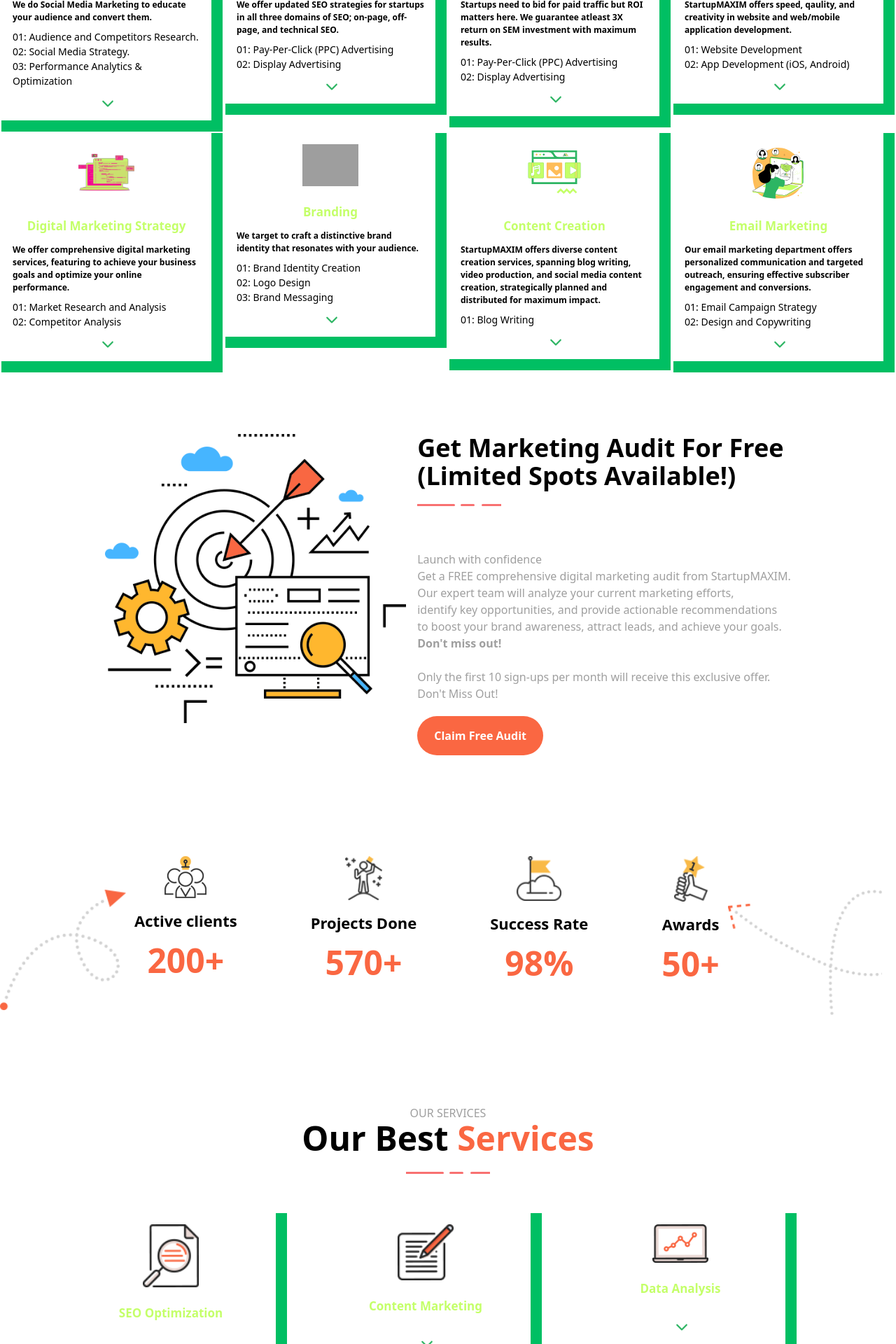
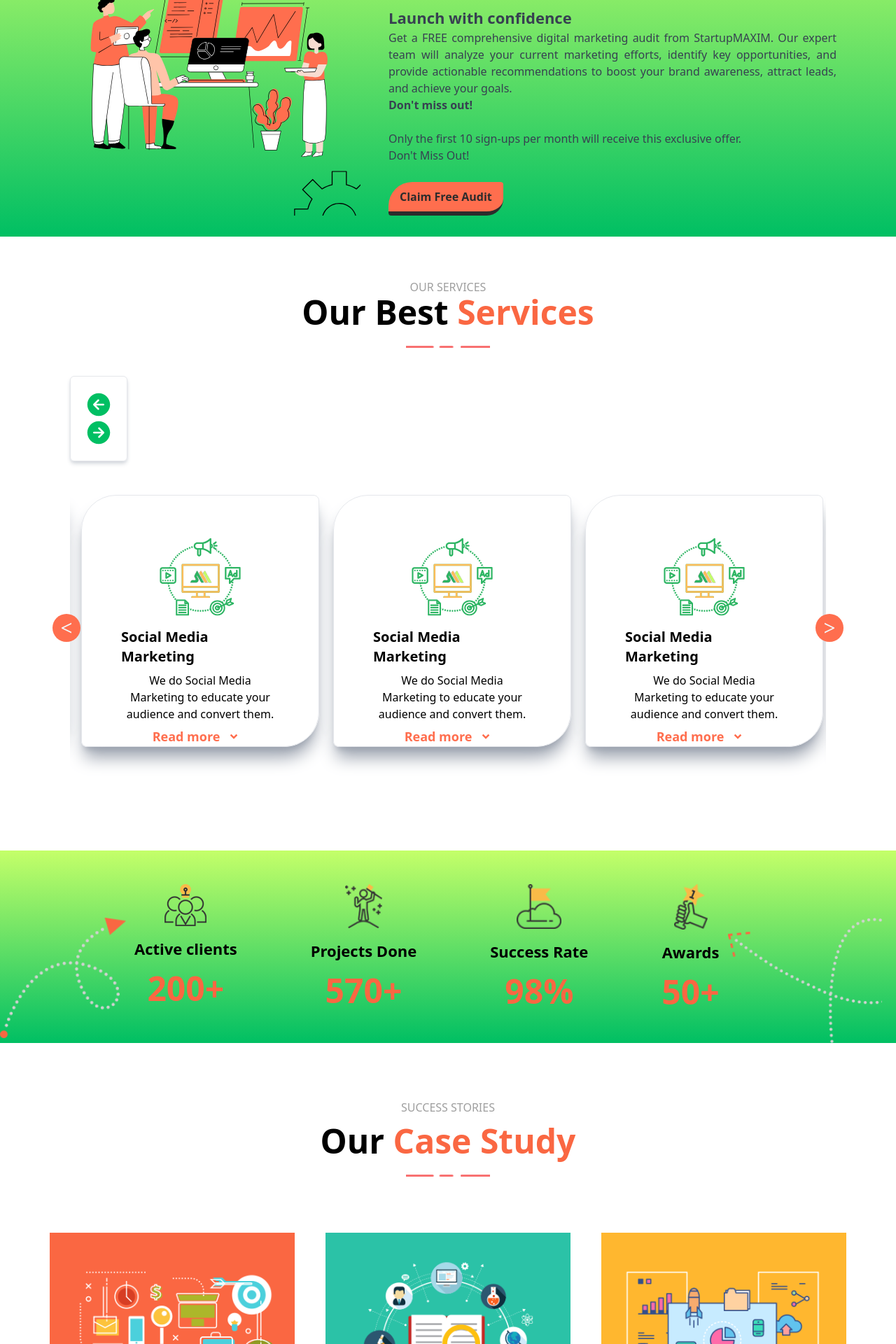
Before and after one commit to mhmAdmin1122/startupMAXIM, a Next.js app: page /Components/H/HomeSection in a window 1280 px wide. Shown: the part 400-2320 px from the top of the page at 70% size. Built offline with nearby package versions, Linux system fonts and the light colour scheme; grey boxes are pictures that could not be loaded.

Commit message:
few more changing 15feb

```diff
--- a/pages/Components/H/HomeSection.tsx
+++ b/pages/Components/H/HomeSection.tsx
@@ -14,7 +14,7 @@
 // card Images
 import Image from "next/image";
 import ServiceCard from "../S/ServiceCard";
-import homeImage1 from "@/public/img/about_image (1).png";
+import homeImage1 from "@/public/img/Marketing-Audit-For-Free-StartupMAXIM .svg";
 import arrowleft from "@/public/img/about_image.png";
 import fact1 from "@/public/img/fact1.png";
 import fact2 from "@/public/img/fact2.png";
@@ -44,18 +44,21 @@
 import Marque from "../M/Marque";
 import Homecard from "../H/HomeCard";
 import CountingAnimation from "../C/CountingAnimation";
-import { Fredoka } from 'next/font/google'
+import { Fredoka } from "next/font/google";
+import ServicesSlider from "../S/ServicesSlider";
+import ServicesSliderCard from "../S/ServicesSliderCard";
+import Link from "next/link";
 
 const fredoka = Fredoka({
-  weight: '500',
-  subsets: ['latin'],
-})
-
+  weight: "500",
+  subsets: ["latin"],
+});
 
 const HomeSection = () => {
   return (
     <div>
-      <section className="flex gap-8 flex-wrap items-center mt-16 justify-center text-[#000]">
+      {/* about bussiness model */}
+      <section className="flex gap-8 flex-wrap items-center py-16 justify-center text-[#000]">
         <div>
           <h1
             id="section1-h1"
@@ -66,18 +69,20 @@
           </h1>
         </div>
         <div className="border-l-[5px] pl-8 max-[500px]:pl-3 max-[500px]:w-[90%] text-justify text-[#000] border-orange-600 w-[50%]">
-
           StatupMAXIM helps you generate results at every stage of your startup,
           from ideation to MVP, facilitating seamless scaling towards a
           successful exit, to elevating your brand to new heights, StartupMAXIM
           offers tailored solutions for every stage of your entrepreneurial
           journey.
-          <strong> World{"'"}s first dedicated marketing agency for startups.</strong>
+          <strong>
+            {" "}
+            World{"'"}s first dedicated marketing agency for startups.
+          </strong>
         </div>
       </section>
 
-
-      <section className="flex justify-around mt-14 flex-wrap">
+      {/* service used */}
+      {/* <section className="flex justify-around mt-14 flex-wrap">
         <ServiceCard
           imageUrl={card1}
           altText="Social Media Management service for startups"
@@ -180,14 +185,13 @@
           endinglist4="06: Subscriber List Management"
           endinglist5="07: Analytics and Reporting"
         />
-      </section>
-
+      </section> */}
 
       <section
-        className="flex justify-center mt-20 mb-24  gap-4 "
+        className="w-full flex justify-center gap-10 py-[30px] bg-gradient-to-t from-[#00bf63] to-[#c4ff69]"
         id="homesection3"
       >
-        <div className="w-fit">
+        <div className="">
           <Image
             className=""
             src={homeImage1}
@@ -196,36 +200,58 @@
             alt="img"
           />
         </div>
-        <div className="w-fit ">
-          <h1 className="text-4xl font-bold text-black">
-          Get Marketing Audit For Free <br />(Limited Spots Available!)
-          </h1>
+        <div className="grid justify-items-start w-[50%]">
+          <h2 className="text-4xl font-bold text-black">
+            Get Marketing Audit For Free (Limited Spots Available!)
+          </h2>
 
           <div className="mt-5">
             <Marque />
           </div>
 
-          <p className="mt-16 text-[#9f9f9f]">
-            Launch with confidence <br />
-            Get a FREE comprehensive digital marketing audit from StartupMAXIM. <br />{" "}
-            Our expert team will analyze your current marketing efforts, <br />{" "}
-            identify key opportunities, and provide actionable recommendations <br />
-            to boost your brand awareness, attract leads, and achieve your goals. <br />
-            <strong>Don{"'"}t miss out!</strong>
-          </p>
-          <p className="mt-6 text-[#9f9f9f]">
-          Only the first 10 sign-ups per month will receive this exclusive offer.{" "}
-          <br /> Don{"'"}t Miss Out!
-          </p>
-          <div className="">
-            <button className="p-4 pl-6 max-[385px]:mb-4 pr-6  bg-[#fa6742] hover:bg-[#2e2c2d] text-white font-bold rounded-full mr-5 mt-5">
+          <div className="text-gray-700">
+            <div className="pt-6 text-justify">
+              <h2 className="text-[22px] font-bold">Launch with confidence</h2>
+              <p>
+                Get a FREE comprehensive digital marketing audit from
+                StartupMAXIM. Our expert team will analyze your current
+                marketing efforts, identify key opportunities, and provide
+                actionable recommendations to boost your brand awareness,
+                attract leads, and achieve your goals.
+              </p>
+              <strong>Don{"'"}t miss out!</strong>
+            </div>
+
+            <p className="py-6">
+              Only the first 10 sign-ups per month will receive this exclusive
+              offer. <br /> Don{"'"}t Miss Out!
+            </p>
+          </div>
+
+          <Link
+            href="/"
+            className="text-center px-4 py-2 flex items-center justify-center bg-[#ff6e4e] hover:bg-[#2c2c2c] border-b-[6px]  border-[#2c2c2c] rounded-[4px] hover:border-[#ff6e4e] transition-all duration-300 delay-100 ease-in-out text-[#2c2c2c] hover:text-[#ff6e4e] font-bold rounded-tl-[34px] rounded-br-[24px]"
+          >
             Claim Free Audit
-            </button>
-          </div>
+          </Link>
         </div>
       </section>
 
-      <section className="pt-12 mb-20 flex gap-3">
+      {/* service slider */}
+      <section className="px-[60px] py-[60px] w-full">
+        <div className="flex flex-col items-center">
+          <h1 className="text-[#9f9f9f] ">OUR SERVICES</h1>
+          <h1 className="text-5xl font-bold" id="homesection4-h1">
+            Our Best <span className="text-[#fa6742]">Services</span>
+          </h1>
+          <div className="mt-6">
+            <Marque />
+          </div>
+        </div>
+        <ServicesSlider />
+      </section>
+
+      <section className="pt-12 mb-20 flex gap-3 bg-gradient-to-t from-[#00bf63] to-[#c4ff69]">
         <div>
           <Image
             src={arrowleft}
@@ -279,57 +305,6 @@
             width={220}
             height={100}
             alt="img"
-          />
-        </div>
-      </section>
-
-      <section className="pt-12 mb-20">
-        <div className="flex flex-col items-center">
-          <h1 className="text-[#9f9f9f] ">OUR SERVICES</h1>
-          <h1 className="text-5xl font-bold" id="homesection4-h1">
-            Our Best <span className="text-[#fa6742]">Services</span>
-          </h1>
-          <div className="mt-6">
-            <Marque />
-          </div>
-        </div>
-        <div className="flex w-full justify-center gap-12 mt-14 flex-wrap ">
-          <ServiceCard
-            imageUrl={services1}
-            title="SEO Optimization"
-            desc="One of the top 100 advertising and marketing agencies knows what it means to marketing agencies be"
-            linkurl="/"
-          />
-          <ServiceCard
-            imageUrl={services2}
-            title="Content Marketing"
-            desc="One of the top 100 advertising and marketing agencies knows what it means to marketing agencies be"
-            linkurl="/"
-          />
-          <ServiceCard
-            imageUrl={services3}
-            title="Data Analysis"
-            desc="One of the top 100 advertising and marketing agencies knows what it means to marketing agencies be"
-            linkurl="/"
-          />{" "}
-          <br />
-          <ServiceCard
-            imageUrl={services4}
-            title="Digital Marketing"
-            desc="One of the top 100 advertising and marketing agencies knows what it means to marketing agencies be"
-            linkurl="/"
-          />
-          <ServiceCard
-            imageUrl={services5}
-            title="Web Analytics"
-            desc="One of the top 100 advertising and marketing agencies knows what it means to marketing agencies be"
-            linkurl="/"
-          />
-          <ServiceCard
-            imageUrl={services6}
-            title="Social Marketing"
-            desc="One of the top 100 advertising and marketing agencies knows what it means to marketing agencies be"
-            linkurl="/"
           />
         </div>
       </section>
@@ -489,16 +464,14 @@
                 <h2 className="card__heading">Basic</h2>
                 <p className="card__price">$9.99</p>
                 <ul role="list" className="card__bullets flow">
-                <li>Access to advanced workouts and nutrition plans</li>
+                  <li>Access to advanced workouts and nutrition plans</li>
                   <li>Priority Email support</li>
                   <li>Exclusive access to live Q&A sessions</li>
                 </ul>
-                <button  className="card__cta cta relative top-8">
+                <button className="card__cta cta relative top-8">
                   Get Started
                 </button>
-                <button  className="card__cta cta ">
-                  Get Started
-                </button>
+                <button className="card__cta cta ">Get Started</button>
               </div>
 
               <div className="card">
@@ -509,33 +482,28 @@
                   <li>Priority Email support</li>
                   <li>Exclusive access to live Q&A sessions</li>
                 </ul>
-                <button  className="card__cta cta relative top-8">
+                <button className="card__cta cta relative top-8">
                   Get Started
                 </button>
-                <button  className="card__cta cta ">
-                  Get Started
-                </button>
+                <button className="card__cta cta ">Get Started</button>
               </div>
 
               <div className="card">
                 <h2 className="card__heading">Ultimate</h2>
                 <p className="card__price">$29.99</p>
                 <ul role="list" className="card__bullets flow">
-                <li>Access to advanced workouts and nutrition plans</li>
+                  <li>Access to advanced workouts and nutrition plans</li>
                   <li>Priority Email support</li>
                   <li>Exclusive access to live Q&A sessions</li>
                 </ul>
-                <button  className="card__cta cta relative top-8">
+                <button className="card__cta cta relative top-8">
                   Get Started
                 </button>
-                <button  className="card__cta cta ">
-                  Get Started
-                </button>
+                <button className="card__cta cta ">Get Started</button>
               </div>
             </div>
           </div>
         </section>
-
       </section>
 
       <section>
--- /dev/null
+++ b/pages/Components/S/ServicesSlider.tsx
@@ -0,0 +1,109 @@
+import React from "react";
+import Slider from "react-slick";
+import ServicesSliderCard from "./ServicesSliderCard";
+import card1 from "@/public/img/card1.svg";
+import { IoArrowBackCircle, IoArrowForwardCircle } from "react-icons/io5";
+
+const ServicesSlider = () => {
+  var settings = {
+    dots: false,
+    infinite: true,
+    speed: 500,
+    slidesToShow: 3,
+    slidesToScroll: 2,
+    initialSlide: 0,
+    responsive: [
+      {
+        breakpoint: 1024,
+        settings: {
+          slidesToShow: 3,
+          slidesToScroll: 3,
+          infinite: true,
+          dots: false,
+        },
+      },
+      {
+        breakpoint: 600,
+        settings: {
+          slidesToShow: 2,
+          slidesToScroll: 2,
+          initialSlide: 2,
+        },
+      },
+      {
+        breakpoint: 480,
+        settings: {
+          slidesToShow: 1,
+          slidesToScroll: 1,
+        },
+      },
+    ],
+  };
+
+  return (
+    <div className="ServiceSlider">
+      <div className="shadow-md shadow-gray-300 w-fit p-5 border-[1px] border-gary-100 rounded-md">
+        <div className="text-[40px] text-[#00bf63] cursor-pointer pointer-events-none">
+          <IoArrowBackCircle />
+        </div>
+        <div className="text-[40px] text-[#00bf63] cursor-pointer pointer-events-none">
+          <IoArrowForwardCircle />
+        </div>
+      </div>
+      <div className="slider-container">
+        <Slider {...settings}>
+          <ServicesSliderCard
+            cardPic={card1}
+            cardTitle="Social Media Marketing"
+            cardDescription="We do Social Media Marketing to educate your audience and convert them."
+            btnUrl="/"
+          />
+          <ServicesSliderCard
+            cardPic={card1}
+            cardTitle="Social Media Marketing"
+            cardDescription="We do Social Media Marketing to educate your audience and convert them."
+            btnUrl="/"
+          />
+          <ServicesSliderCard
+            cardPic={card1}
+            cardTitle="Social Media Marketing"
+            cardDescription="We do Social Media Marketing to educate your audience and convert them."
+            btnUrl="/"
+          />
+          <ServicesSliderCard
+            cardPic={card1}
+            cardTitle="Social Media Marketing"
+            cardDescription="We do Social Media Marketing to educate your audience and convert them."
+            btnUrl="/"
+          />
+          <ServicesSliderCard
+            cardPic={card1}
+            cardTitle="Social Media Marketing"
+            cardDescription="We do Social Media Marketing to educate your audience and convert them."
+            btnUrl="/"
+          />
+          <ServicesSliderCard
+            cardPic={card1}
+            cardTitle="Social Media Marketing"
+            cardDescription="We do Social Media Marketing to educate your audience and convert them."
+            btnUrl="/"
+          />
+          <ServicesSliderCard
+            cardPic={card1}
+            cardTitle="Social Media Marketing"
+            cardDescription="We do Social Media Marketing to educate your audience and convert them."
+            btnUrl="/"
+          />
+          <ServicesSliderCard
+            cardPic={card1}
+            cardTitle="Social Media Marketing"
+            cardDescription="We do Social Media Marketing to educate your audience and convert them."
+            btnUrl="/"
+          />
+        </Slider>
+      </div>
+    </div>
+  );
+};
+
+export default ServicesSlider;
--- /dev/null
+++ b/pages/Components/S/ServicesSliderCard.tsx
@@ -0,0 +1,33 @@
+import Image from "next/image";
+import Link from "next/link";
+import React from "react";
+import { RiArrowDropDownLine } from "react-icons/ri";
+
+const ServicesSliderCard = ({
+  cardPic,
+  cardTitle,
+  cardDescription,
+  btnUrl,
+}: any) => {
+  return (
+    <div className="services-Slider-Card">
+      <div className="card-Pic-Box">
+        <Image src={cardPic} alt="card-pic" width={120} height={120} />
+      </div>
+      <div className="card-title-desc-box">
+        <h3 className="services-slider-card-title">{cardTitle}</h3>
+        <p className="services-slider-card-desc">{cardDescription}</p>
+      </div>
+      <Link href={`${btnUrl}`} className="read-More-Btn">
+        <b>Read more</b>
+        <div className="w-[40px] h-[40px] flex items-center justify-center">
+          <b className="text-[30px]">
+            <RiArrowDropDownLine />
+          </b>
+        </div>
+      </Link>
+    </div>
+  );
+};
+
+export default ServicesSliderCard;
--- a/pages/Services/index.tsx
+++ b/pages/Services/index.tsx
@@ -1,6 +1,5 @@
 import React from "react";
 import ServicesPage from "@/pages/Components/S/ServicesPage";
-import SocialSidebar from "@/pages/Components/S/SocialSidebar";
 import Layout from "@/pages/Components/L/Layout";
 import Head from "next/head";
 
--- a/styles/globals.css
+++ b/styles/globals.css
@@ -21,41 +21,87 @@
 .modal-menu-ico {
   transform: rotate(-45deg);
 }
-.tw-menu-bar {
-  width: 30px;
-  display: inline-block;
+/* header design */
+
+/* Service Slider */
+.ServiceSlider {
+  @apply w-full px-10 my-[20px] p-[20px];
+}
+.ServiceSlider .slick-list{
+  @apply py-12 cursor-grab pl-4;
+}
+.services-Slider-Card {
+  @apply w-[340px] shadow-xl shadow-gray-400 border-[1px] border-gray-200 rounded-lg h-[360px] p-14 grid justify-center justify-items-center transition duration-1000 delay-1000 ease-in-out rounded-tl-[50px] rounded-br-[50px];
+}
+.card-Pic-Box image {
+  @apply !w-[120px];
+}
+.card-title-desc-box {
+  @apply grid justify-items-center gap-2 mt-3;
+}
+.services-slider-card-title {
+  @apply text-xl font-bold cursor-context-menu;
+}
+.services-slider-card-desc {
+  @apply text-center;
+}
+.read-More-Btn {
+  @apply text-[#ff6e4e] text-[18px] font-medium flex items-center;
+}
+.ServiceSlider .slider-container .slick-prev,
+.ServiceSlider .slider-container .slick-next {
+  font-size: 0;
+  line-height: 0;
   position: absolute;
-  right: 20px;
   top: 50%;
-  margin-top: -9px;
-  -webkit-transform: rotate(-45deg);
-  -ms-transform: rotate(-45deg);
-  transform: rotate(-45deg);
-  text-align: center;
+  display: block;
+  width: 20px;
+  height: 20px;
+  padding: 0;
+  transform: translate(0, -50%);
+  cursor: pointer;
+  color: transparent;
+  border: none;
+  outline: none;
+  background: transparent;
 }
-.tw-menu-bar span {
-  display: block;
-  background: #fff;
-  height: 3px;
-  width: 20px;
-  margin: 0 auto;
+.ServiceSlider .slider-container .slick-prev::before,
+.ServiceSlider .slider-container .slick-next::before {
+  position: absolute;
+  display: grid;
+  height: 2.5rem;
+  width: 2.5rem;
+  align-content: center;
+  align-items: center;
+  justify-content: center;
+  justify-items: center;
+  background-color: var(--secondary-color);
+  padding-left: 0.75rem;
+  padding-right: 0.75rem;
+  padding-bottom: 0.5rem;
+  font-size: 1.875rem;
+  line-height: 2.25rem;
+  font-weight: 800 !important;
+  --tw-text-opacity: 1 !important;
+  color: rgb(243 244 246 / var(--tw-text-opacity)) !important;
+  opacity: 1;
 }
-.tw-menu-bar span:nth-child(2) {
-  margin: 5px 0;
-  width: 30px;
+.slick-prev::before {
+  top: 0px;
+  --tw-content: '<' !important;
+  content: var(--tw-content) !important;
 }
-.tw-off-search {
-  background: #2e2c2d;
-  width: 128px;
-  color: #fff;
-  border-radius: 34px;
-  position: relative;
-  z-index: 3;
-  right: 0;
-  top: 0;
-  padding: 20px 20px;
+.ServiceSlider .slider-container .slick-prev::before {
+  border-radius: 50%;
 }
-/* header design */
+.ServiceSlider .slider-container .slick-next::before {
+  border-radius: 50%;
+}
+
+/* Service Slider */
+/* .usedbrtn{
+  @apply border-2 border-[#ff6e4e] hover:border-t-[12px] hover:border-l-[12px] hover:bg-transparent;
+} */
 
 :root {
   --text-black: black;
@@ -501,7 +547,7 @@
 
 /*   ChatBot   */
 
-.chat-container {
+.chat-section {
   @apply fixed z-[99999] bottom-[13%] right-[2%] pt-[200px] bg-[var(--background-color)];
   border: 1px solid rgba(128, 128, 128, 0.3);
 }
```
Also changed, not shown: public/img/Marketing-Audit-For-Free-StartupMAXIM .svg (added).
